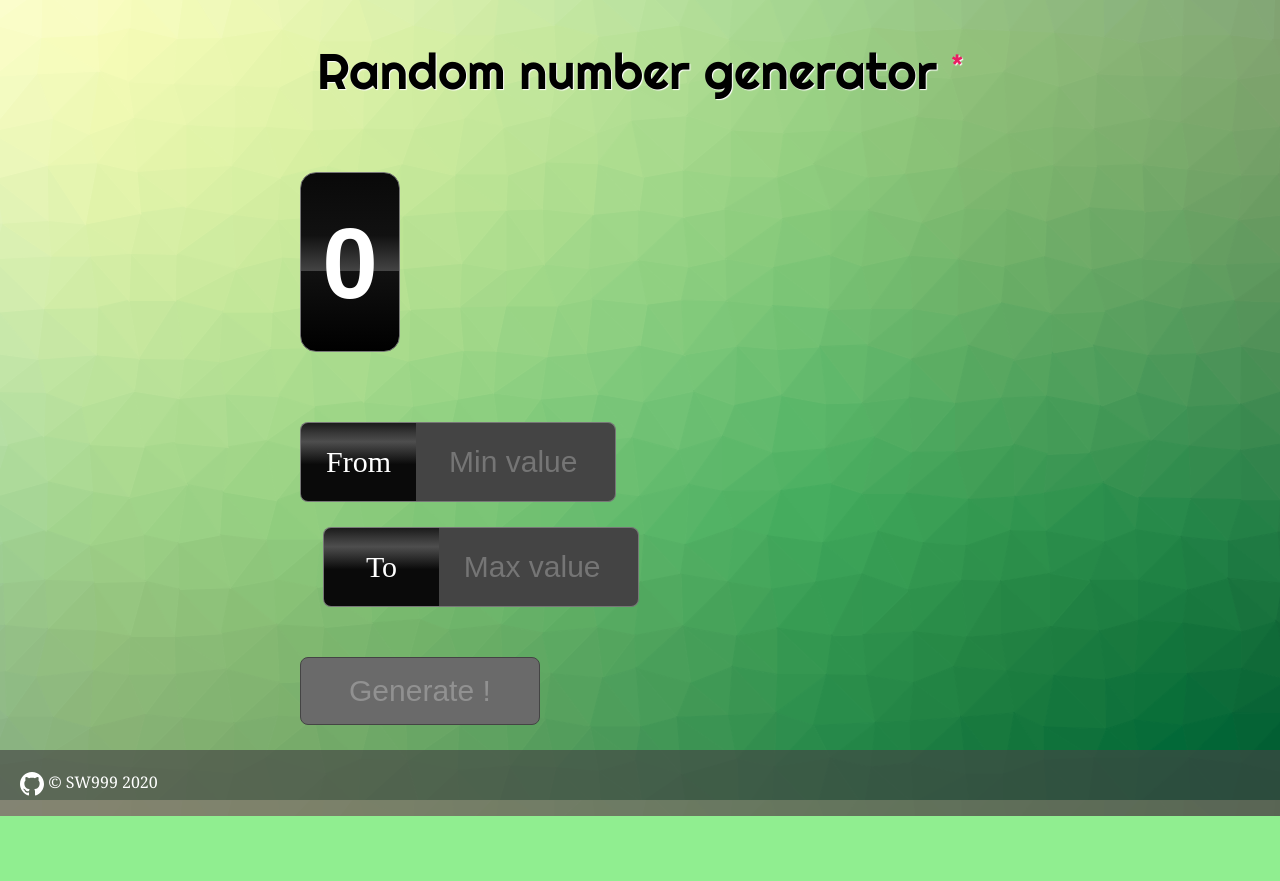
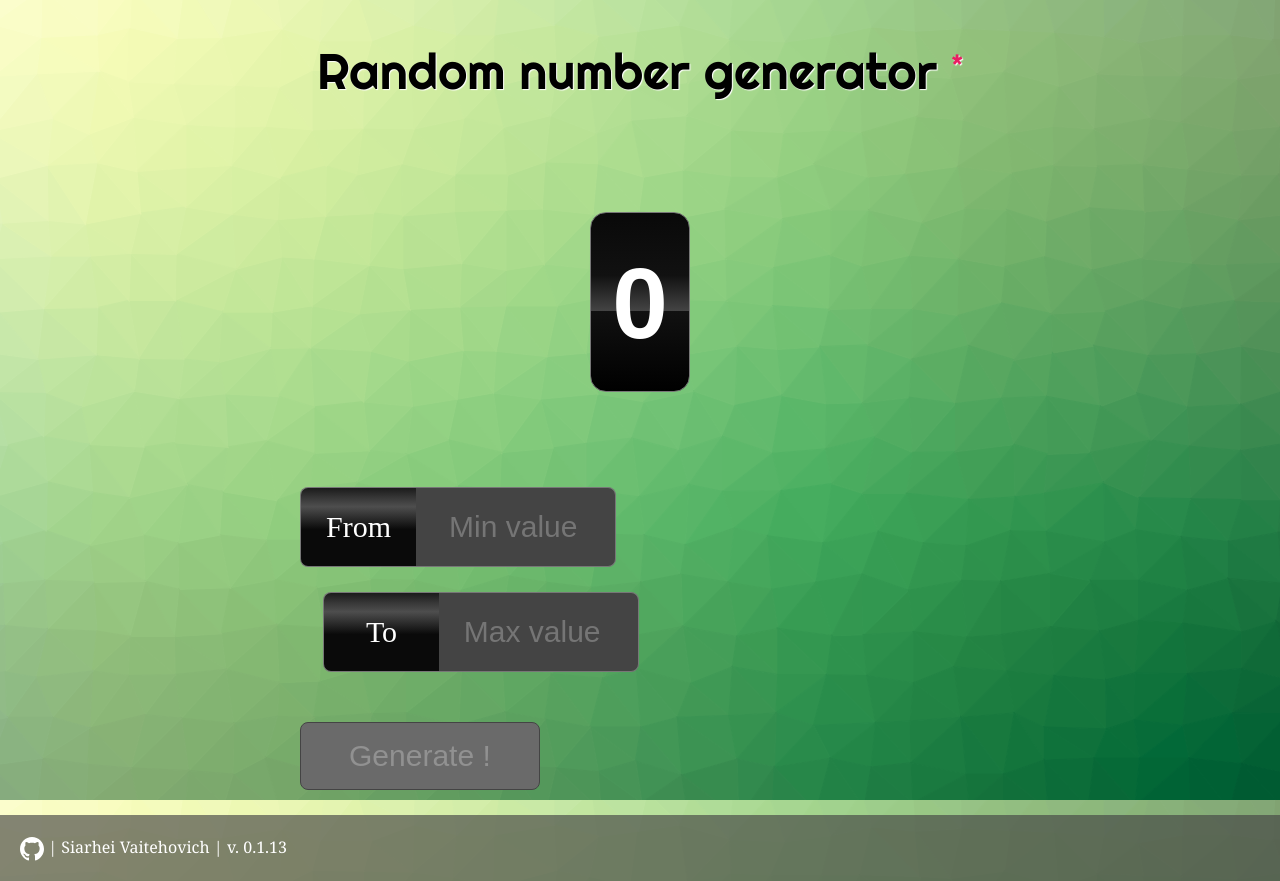
Before and after one commit to SW999/random-number, a React (Vite) app: page / in a window 1280 px wide. Before the commit the page ends 816 px from the top, so only its background shows below. Built offline with nearby package versions, Linux system fonts and the light colour scheme.

Commit message:
Simplify main components

```diff
--- a/src/components/Footer.tsx
+++ b/src/components/Footer.tsx
@@ -1,5 +1,6 @@
 import React, { memo } from 'react';
 import { createPortal } from 'react-dom';
+import { version } from '../../package.json';
 import github from '../img/github.svg';
 
 const footerEl: HTMLElement | null = document.getElementById('footer');
@@ -14,7 +15,7 @@ function Footer() {
       >
         <img src={github} alt="github" width="24" height="24" />
       </a>{' '}
-      © SW999 2020
+      | Siarhei Vaitehovich | {`v. ${version}`}
     </span>
   );
 
--- a/src/components/Header.tsx
+++ b/src/components/Header.tsx
@@ -1,19 +1,17 @@
-import React, { FunctionComponent, memo } from 'react';
+import React, { memo } from 'react';
 
-type HeaderType = {
-  name: string;
-  title?: string;
-};
-
-const Header: FunctionComponent<HeaderType> = ({ name, title }) => (
-  <h1>
-    {name}{' '}
-    {title && (
-      <sup className="warning tooltip" data-tooltip={title}>
+function Header() {
+  return (
+    <h1>
+      Random number generator{' '}
+      <sup
+        className="warning tooltip"
+        data-tooltip="Generator of random positive integers in a given range"
+      >
         *
       </sup>
-    )}
-  </h1>
-);
+    </h1>
+  );
+}
 
 export default memo(Header);
--- a/src/containers/SlotsContainer.tsx
+++ b/src/containers/SlotsContainer.tsx
@@ -14,7 +14,7 @@ interface SlotsContainerProps {
 
 const SlotsContainer: FunctionComponent<SlotsContainerProps> = ({
   amount = 1,
-  limits = null,
+  limits,
 }) => {
   const [slots, setSlots] = useState<null | ReactElement[]>(null);
 
@@ -46,7 +46,7 @@ const SlotsContainer: FunctionComponent<SlotsContainerProps> = ({
     setSlots(() => getSlots());
   }, [amount, limits]);
 
-  return <div className="container container-flex">{slots}</div>;
+  return <div className="container container--flex">{slots}</div>;
 };
 
 export default SlotsContainer;
--- a/src/index.html
+++ b/src/index.html
@@ -5,7 +5,7 @@
   <title>Generate random number</title>
   <meta name="viewport" content="width=device-width, initial-scale=1">
   <meta name="description" content="Simple app to generate random positive integers in a given range">
-  <meta name="theme-color" content="#1998d3">
+  <meta name="theme-color" content="#ffffff">
   <link rel="apple-touch-icon" sizes="180x180" href="/apple-touch-icon.png">
   <link rel="icon" type="image/png" sizes="32x32" href="/favicon-32x32.png">
   <link rel="icon" type="image/png" sizes="16x16" href="/favicon-16x16.png">
--- a/src/index.tsx
+++ b/src/index.tsx
@@ -6,24 +6,13 @@ import MainContainer from './containers/MainContainer';
 import * as serviceWorker from './serviceWorker';
 import './scss/style.scss';
 
-type AppProps = {
-  name: string;
-  title: string;
-};
-
-const App: FunctionComponent<AppProps> = ({ name, title }) => (
+const App: FunctionComponent = () => (
   <>
-    <MainContainer name={name} title={title} />
+    <MainContainer />
     <Footer />
   </>
 );
 
-render(
-  <App
-    name="Random number generator"
-    title="Generator of random positive integers in a given range"
-  />,
-  document.getElementById('app')
-);
+render(<App />, document.getElementById('app'));
 
 serviceWorker.register();
```
